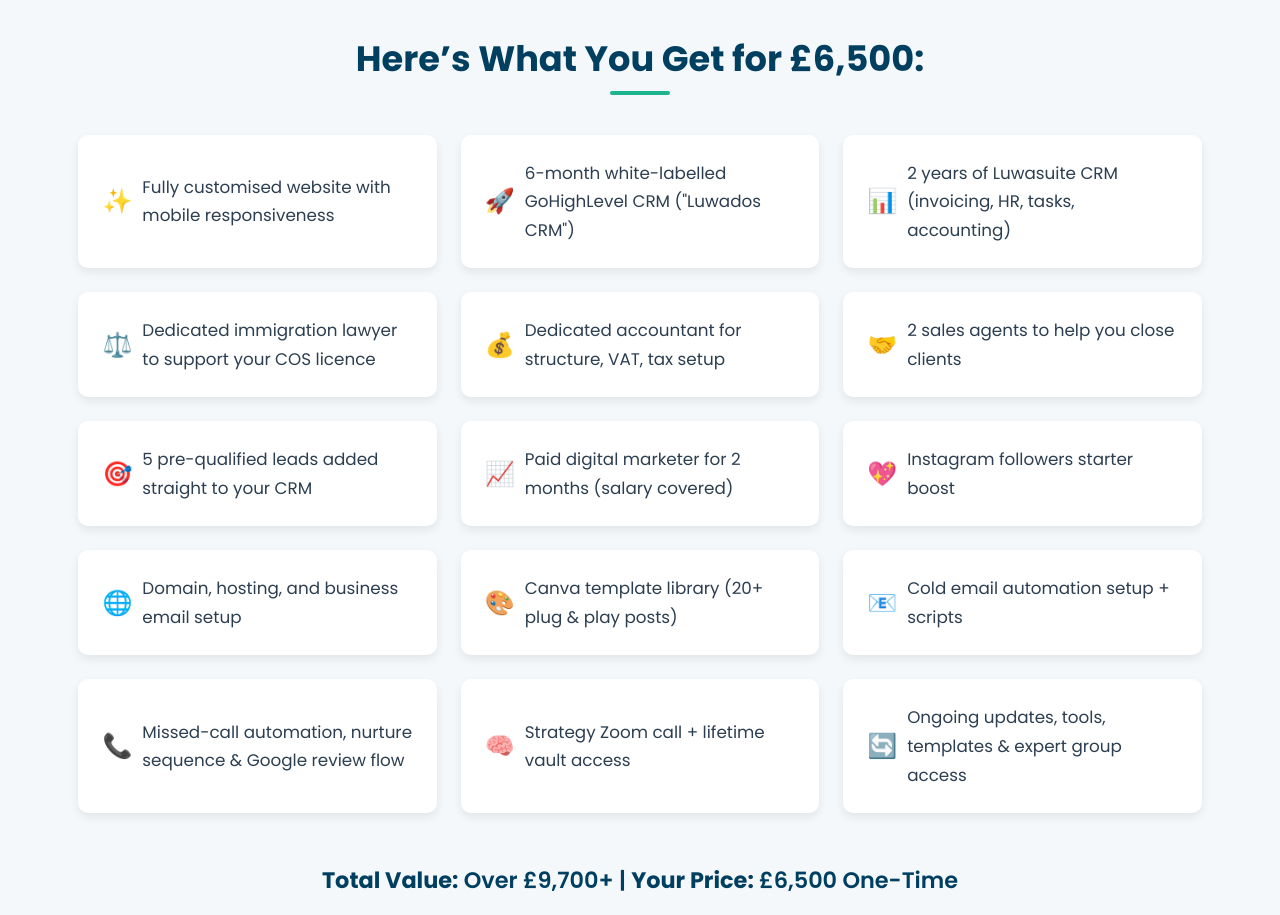
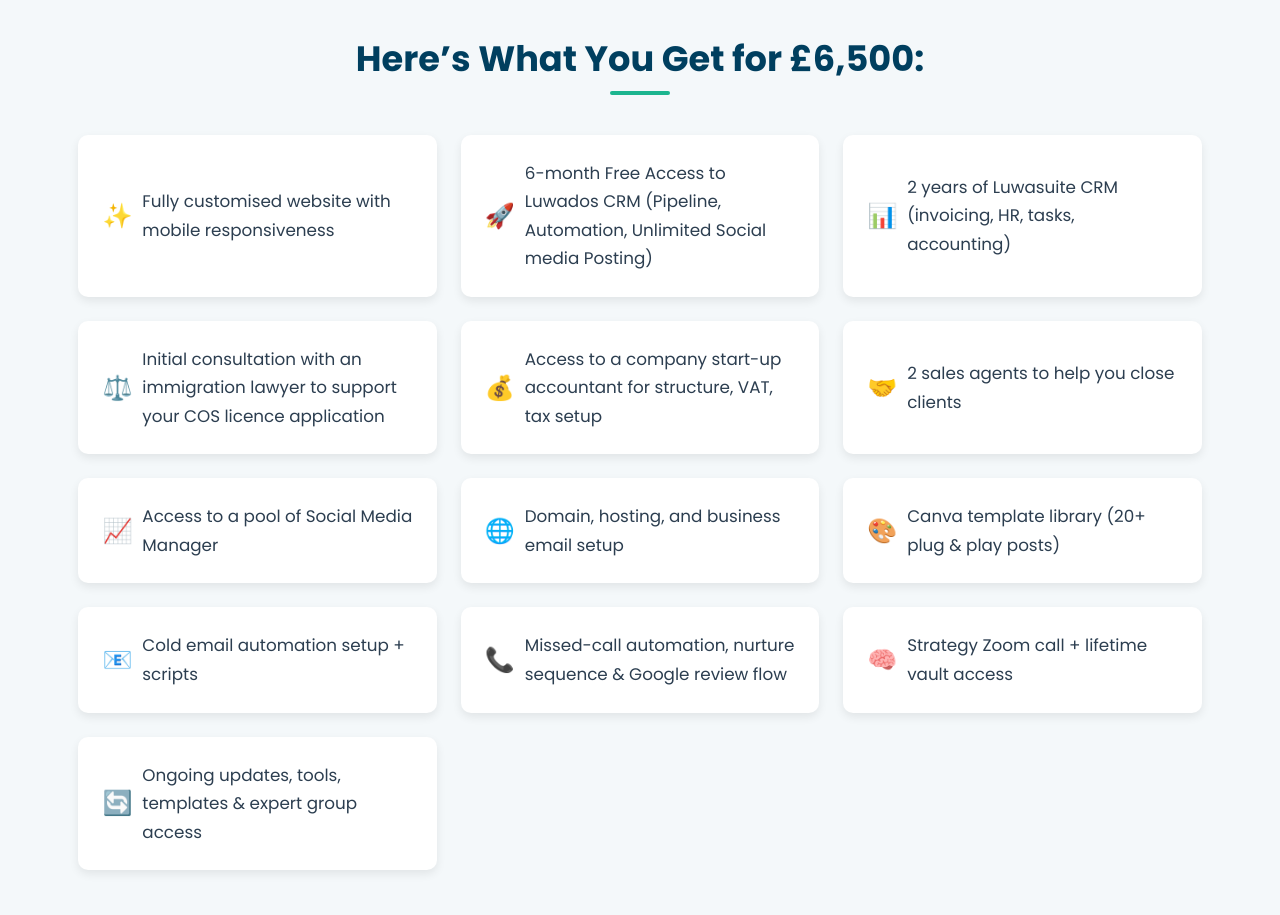
Before and after one commit to Kydosdigital/luwados, a plain HTML site: page index.html in a window 1280 px wide. Shown: the part 1620-2535 px from the top of the page. Drawn offline with Linux system fonts and the light colour scheme.

Commit message:
Update index.html

```diff
--- a/index.html
+++ b/index.html
@@ -54,14 +54,12 @@
       <h3 class="section-title">Here’s What You Get for £6,500:</h3>
       <ul class="package-list">
         <li><span>✨</span> Fully customised website with mobile responsiveness</li>
-        <li><span>🚀</span> 6-month white-labelled GoHighLevel CRM ("Luwados CRM")</li>
+        <li><span>🚀</span> 6-month Free Access to Luwados CRM (Pipeline, Automation, Unlimited Social media Posting)</li>
         <li><span>📊</span> 2 years of Luwasuite CRM (invoicing, HR, tasks, accounting)</li>
-        <li><span>⚖️</span> Dedicated immigration lawyer to support your COS licence</li>
-        <li><span>💰</span> Dedicated accountant for structure, VAT, tax setup</li>
+        <li><span>⚖️</span> Initial consultation with an immigration lawyer to support your COS licence application</li>
+        <li><span>💰</span> Access to a company start-up accountant for structure, VAT, tax setup</li>
         <li><span>🤝</span> 2 sales agents to help you close clients</li>
-        <li><span>🎯</span> 5 pre-qualified leads added straight to your CRM</li>
-        <li><span>📈</span> Paid digital marketer for 2 months (salary covered)</li>
-        <li><span>💖</span> Instagram followers starter boost</li>
+        <li><span>📈</span> Access to a pool of Social Media Manager</li>
         <li><span>🌐</span> Domain, hosting, and business email setup</li>
         <li><span>🎨</span> Canva template library (20+ plug & play posts)</li>
         <li><span>📧</span> Cold email automation setup + scripts</li>
```
